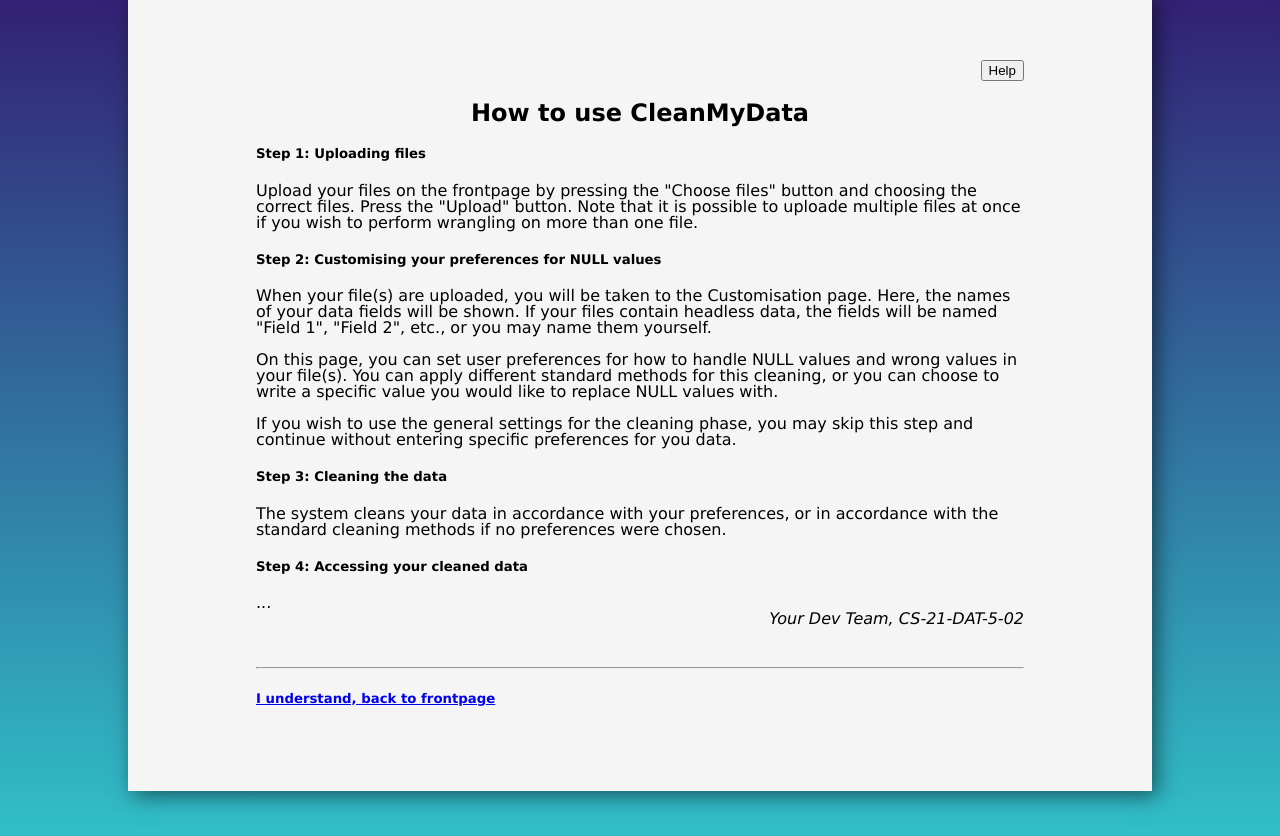
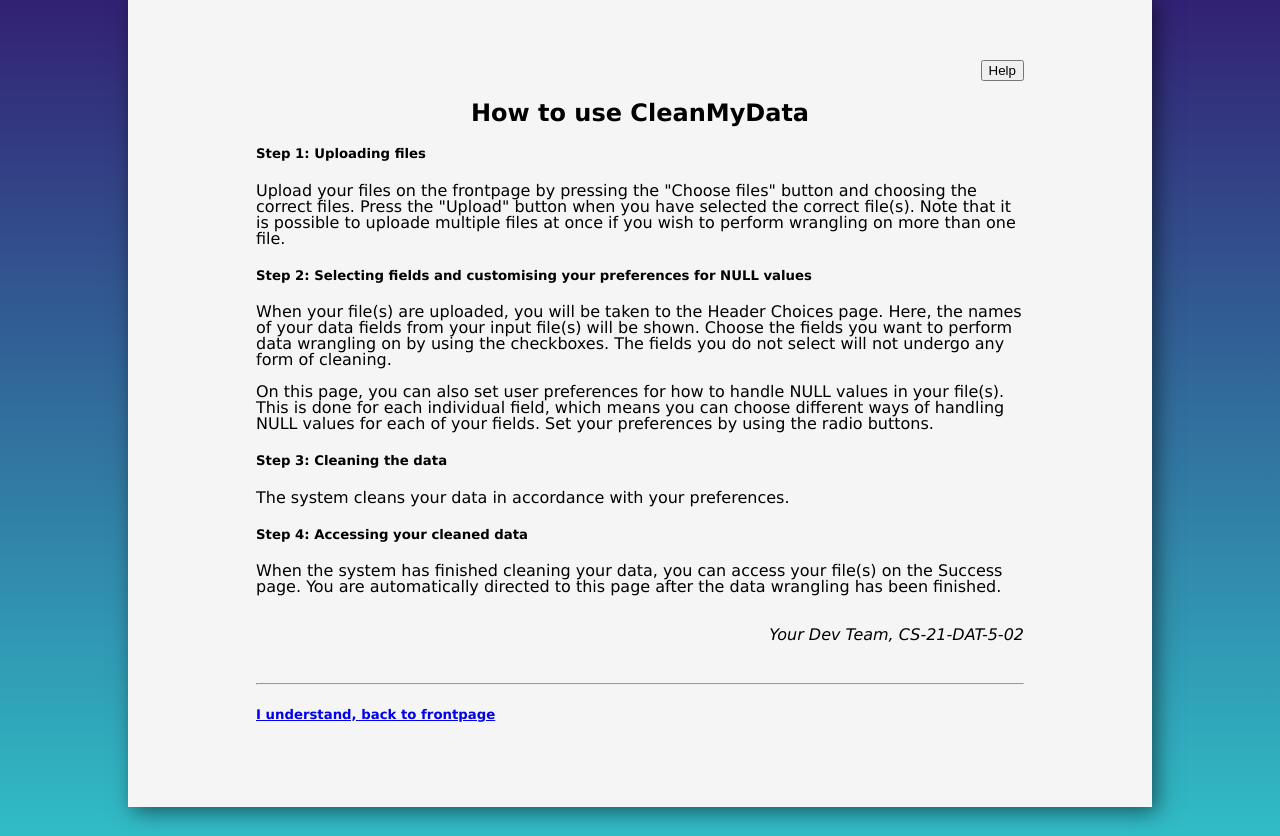
Before and after one commit to asa19aau/CleanMyData, a Django app: page /help/ in a window 1280 px wide. Shown: the part 132-968 px from the top of the page. Run offline with Django 3.2, Linux system fonts and the light colour scheme.

Commit message:
updated help page

```diff
--- a/CleanMyData/clean/templates/help.html
+++ b/CleanMyData/clean/templates/help.html
@@ -4,26 +4,25 @@
 <h2 style="text-align: center;">How to use CleanMyData</h2>
 <h5 style="font: bold;">Step 1: Uploading files</h5>
     <a>
-        Upload your files on the frontpage by pressing the "Choose files" button and choosing the correct files. Press the "Upload" button.
+        Upload your files on the frontpage by pressing the "Choose files" button and choosing the correct files. Press the "Upload" button when you have selected the correct file(s).
         Note that it is possible to uploade multiple files at once if you wish to perform wrangling on more than one file.
     </a>
-<h5 style="font: bold;">Step 2: Customising your preferences for NULL values</h5>
+<h5 style="font: bold;">Step 2: Selecting fields and customising your preferences for NULL values</h5>
     <a>
-        When your file(s) are uploaded, you will be taken to the Customisation page. Here, the names of your data fields will be shown. If your files contain headless data, the fields will be named "Field 1", "Field 2", etc., or you may name them yourself.
+        When your file(s) are uploaded, you will be taken to the Header Choices page. Here, the names of your data fields from your input file(s) will be shown. Choose the fields you want to perform data wrangling on by using the checkboxes. The fields you do not select will not undergo any form of cleaning.
             <br><br>
-        On this page, you can set user preferences for how to handle NULL values and wrong values in your file(s). You can apply different standard methods for this cleaning, or you can choose to write a specific value you would like to replace NULL values with.
-            <br><br>
-        If you wish to use the general settings for the cleaning phase, you may skip this step and continue without entering specific preferences for you data.
+        On this page, you can also set user preferences for how to handle NULL values in your file(s). This is done for each individual field, which means you can choose different ways of handling NULL values for each of your fields. Set your preferences by using the radio buttons.
     </a>
 <h5 style="font: bold;">Step 3: Cleaning the data</h5>
     <a>
-        The system cleans your data in accordance with your preferences, or in accordance with the standard cleaning methods if no preferences were chosen.
+        The system cleans your data in accordance with your preferences.
     </a>
 <h5 style="font: bold;">Step 4: Accessing your cleaned data</h5>
     <a>
-        ...
+        When the system has finished cleaning your data, you can access your file(s) on the Success page. You are automatically directed to this page after the data wrangling has been finished.
     </a>
     <div style="text-align: right;">
+        <br><br>
         <a><i>Your Dev Team, CS-21-DAT-5-02</i></a>
     </div>
 
```
